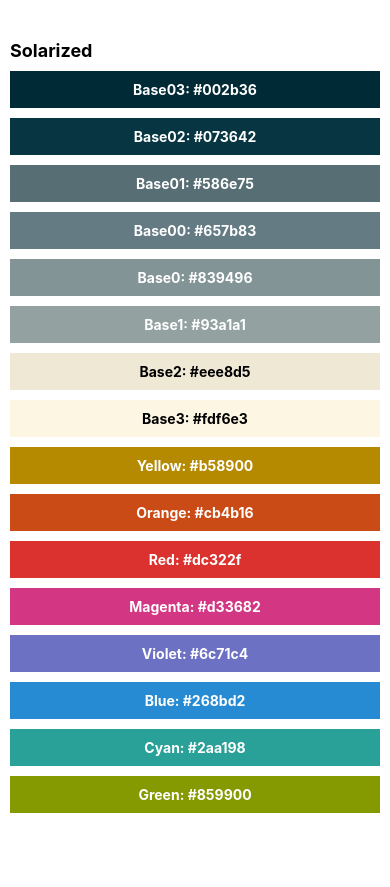
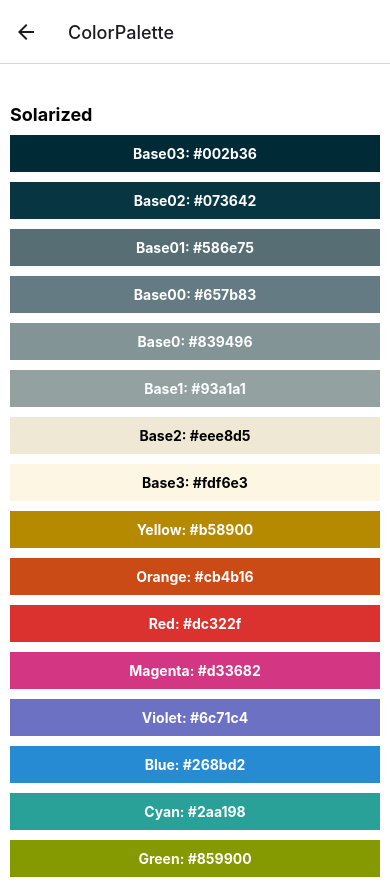
Before and after one commit to lee00286/fe-react-native-v2, a React Native app in the folder AwesomeProject/: screen /ColorPalette in a window 390 px wide. Before the commit the page ends 844 px from the top, so only its background shows below. Built offline with nearby package versions, Linux system fonts and the light colour scheme.

Commit message:
feat: add stack navigation to navigate between screens

```diff
--- a/AwesomeProject/App.js
+++ b/AwesomeProject/App.js
@@ -1,55 +1,20 @@
 import React from "react";
-import { FlatList, SafeAreaView, StyleSheet, Text, View } from "react-native";
-import ColorBox from "./components/ColorBox";
+import { NavigationContainer } from "@react-navigation/native";
+import Home from "./screens/Home";
+import ColorPalette from "./screens/ColorPalette";
+import { createStackNavigator } from "@react-navigation/stack";
 
-const COLORS = [
-  { colorName: 'Base03', hexCode: '#002b36' },
-  { colorName: 'Base02', hexCode: '#073642' },
-  { colorName: 'Base01', hexCode: '#586e75' },
-  { colorName: 'Base00', hexCode: '#657b83' },
-  { colorName: 'Base0', hexCode: '#839496' },
-  { colorName: 'Base1', hexCode: '#93a1a1' },
-  { colorName: 'Base2', hexCode: '#eee8d5' },
-  { colorName: 'Base3', hexCode: '#fdf6e3' },
-  { colorName: 'Yellow', hexCode: '#b58900' },
-  { colorName: 'Orange', hexCode: '#cb4b16' },
-  { colorName: 'Red', hexCode: '#dc322f' },
-  { colorName: 'Magenta', hexCode: '#d33682' },
-  { colorName: 'Violet', hexCode: '#6c71c4' },
-  { colorName: 'Blue', hexCode: '#268bd2' },
-  { colorName: 'Cyan', hexCode: '#2aa198' },
-  { colorName: 'Green', hexCode: '#859900' },
-];
+const Stack = createStackNavigator();
 
 const App = () => {
   return (
-    <SafeAreaView style={styles.safeArea}>
-      <FlatList
-        style={styles.container}
-        data={COLORS}
-        keyExtractor={(item) => item.hexCode}
-        renderItem={({ item }) => (
-          <ColorBox colorName={item.colorName} hexCode={item.hexCode} />
-        )}
-        ListHeaderComponent={<Text style={styles.titleText}>Solarized</Text>}
-      />
-    </SafeAreaView>
+    <NavigationContainer>
+      <Stack.Navigator>
+        <Stack.Screen name="Home" component={Home} />
+        <Stack.Screen name="ColorPalette" component={ColorPalette} />
+      </Stack.Navigator>
+    </NavigationContainer>
   );
 };
 
-const styles = StyleSheet.create({
-  titleText: {
-    marginBottom: 10,
-    fontSize: 18,
-    fontWeight: 'bold',
-  },
-  container: {
-    paddingTop: 40,
-    paddingHorizontal: 10,
-  },
-  safeArea: {
-    flex: 2,
-  },
-});
-
 export default App;
--- /dev/null
+++ b/AwesomeProject/screens/ColorPalette.js
@@ -0,0 +1,51 @@
+import React from 'react';
+import { FlatList, SafeAreaView, StyleSheet, Text } from "react-native";
+import ColorBox from '../components/ColorBox';
+
+const COLORS = [
+  { colorName: 'Base03', hexCode: '#002b36' },
+  { colorName: 'Base02', hexCode: '#073642' },
+  { colorName: 'Base01', hexCode: '#586e75' },
+  { colorName: 'Base00', hexCode: '#657b83' },
+  { colorName: 'Base0', hexCode: '#839496' },
+  { colorName: 'Base1', hexCode: '#93a1a1' },
+  { colorName: 'Base2', hexCode: '#eee8d5' },
+  { colorName: 'Base3', hexCode: '#fdf6e3' },
+  { colorName: 'Yellow', hexCode: '#b58900' },
+  { colorName: 'Orange', hexCode: '#cb4b16' },
+  { colorName: 'Red', hexCode: '#dc322f' },
+  { colorName: 'Magenta', hexCode: '#d33682' },
+  { colorName: 'Violet', hexCode: '#6c71c4' },
+  { colorName: 'Blue', hexCode: '#268bd2' },
+  { colorName: 'Cyan', hexCode: '#2aa198' },
+  { colorName: 'Green', hexCode: '#859900' },
+];
+
+const ColorPalette = () => {
+  return (
+    <FlatList
+      style={styles.container}
+      data={COLORS}
+      keyExtractor={(item) => item.hexCode}
+      renderItem={({ item }) => (
+        <ColorBox colorName={item.colorName} hexCode={item.hexCode} />
+      )}
+      ListHeaderComponent={<Text style={styles.titleText}>Solarized</Text>}
+    />
+  );
+};
+
+const styles = StyleSheet.create({
+  titleText: {
+    marginBottom: 10,
+    fontSize: 18,
+    fontWeight: 'bold',
+  },
+  container: {
+    paddingTop: 40,
+    paddingHorizontal: 10,
+    backgroundColor: 'white',
+  },
+});
+
+export default ColorPalette;
--- /dev/null
+++ b/AwesomeProject/screens/Home.js
@@ -0,0 +1,18 @@
+import React from 'react';
+import { View, Text, TouchableOpacity } from 'react-native';
+
+const Home = ({ navigation }) => {
+  return (
+    <View>
+      <TouchableOpacity
+        onPress={() => {
+          navigation.navigate('ColorPalette')
+        }}
+      >
+        <Text>Solarized</Text>
+      </TouchableOpacity>
+    </View>
+  );
+};
+
+export default Home;
```
Also changed, not shown: AwesomeProject/package.json (+7 -0 lines), 2 other files (tests, documents, lock files or other folders).
